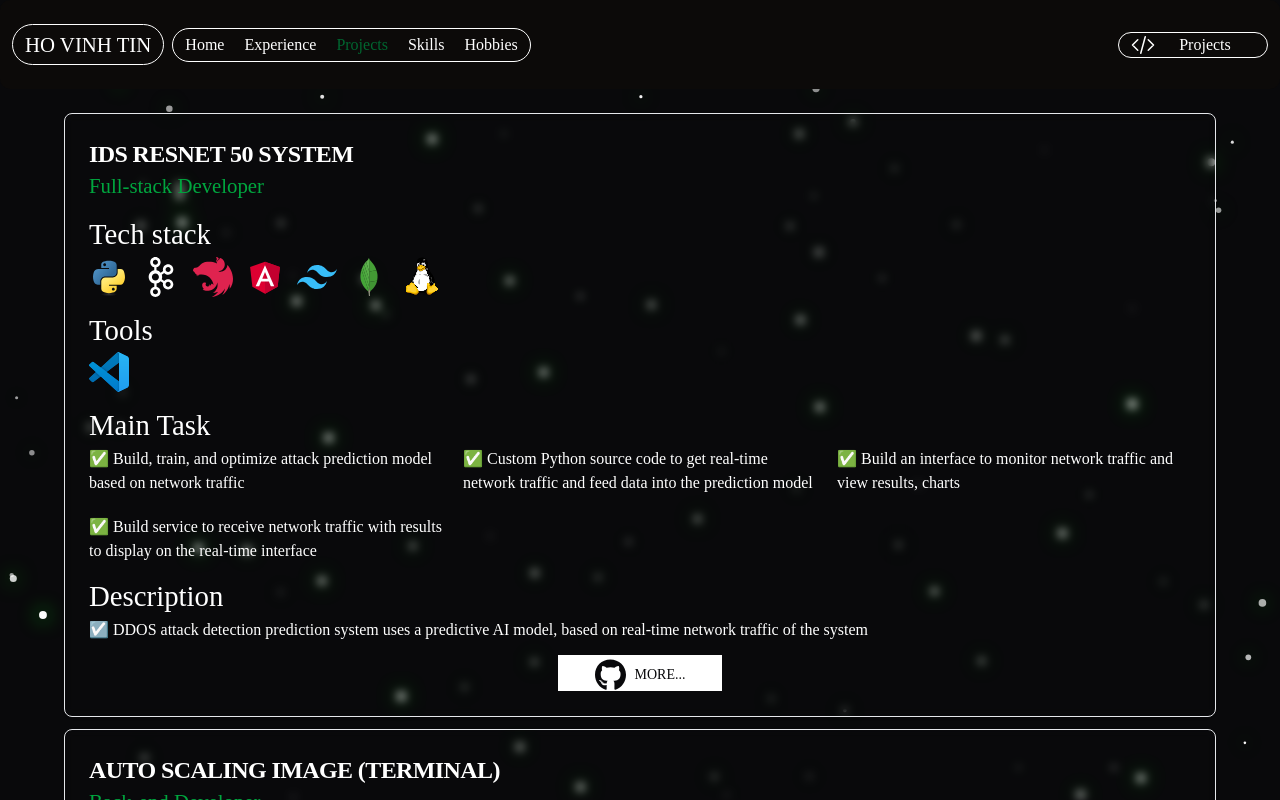
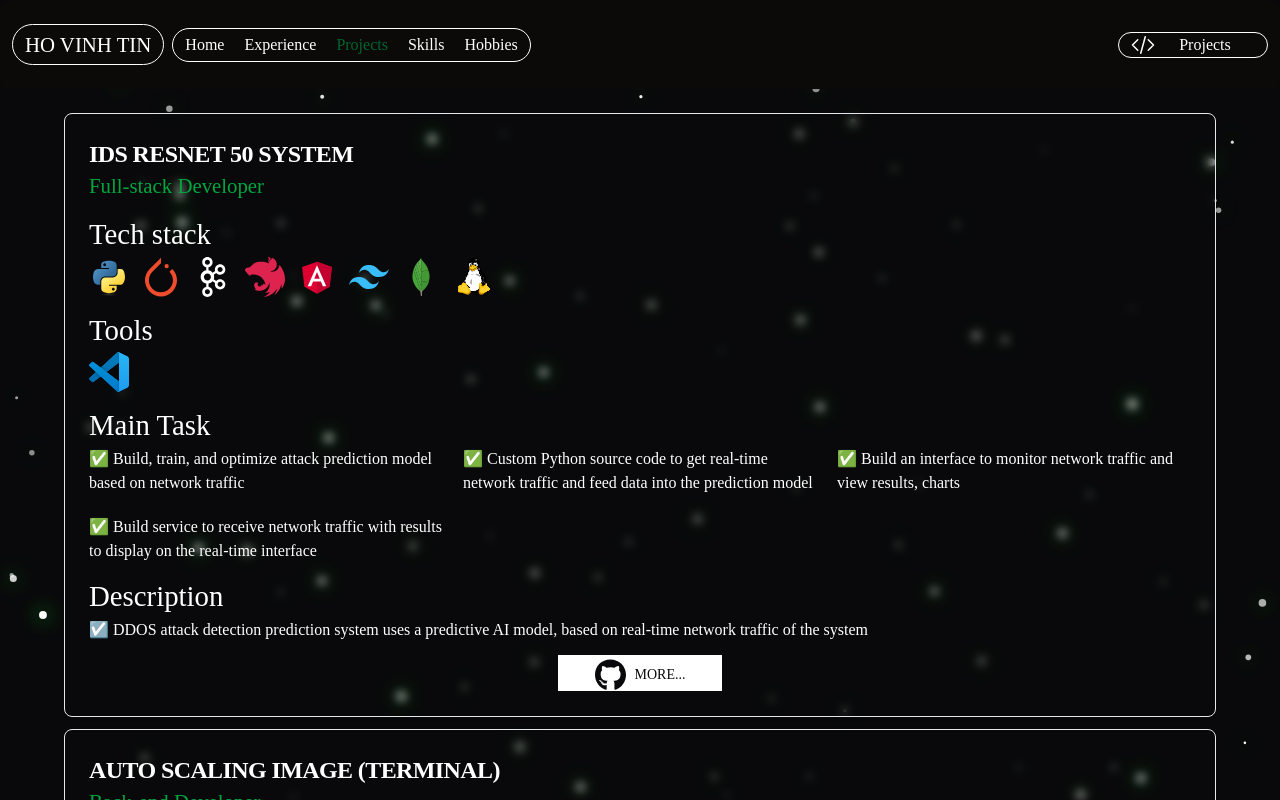
Before and after one commit to VinhTin-AQUA/Portfolio, an Angular app: page /projects in a window 1280 px wide. Shown: the top 800 px of the page. Built offline with nearby package versions, Linux system fonts and the light colour scheme.

Commit message:
add pytorch

```diff
--- /dev/null
+++ b/src/app/components/svgs/pytorch-svg/pytorch-svg.component.html
@@ -0,0 +1,13 @@
+<svg viewBox="0 0 128 128" [class]="classes">
+	<path
+		fill="#EE4C2C"
+		d="M100.1 38.3l-9.2 9.2c15.1 15.1 15.1 39.4 0 54.3-15.1 15.1-39.4 15.1-54.3 0-15.1-15.1-15.1-39.4 0-54.3l24-24 3.4-3.4V2L27.8 38.2C7.7 58.3 7.7 90.8 27.8 111s52.6 20.1 72.4 0c20.1-20.2 20.1-52.5-.1-72.7z"
+	></path>
+	<circle
+		fill="#EE4C2C"
+		transform="rotate(-88.939 82.069 29.398) scale(.99997)"
+		cx="82.1"
+		cy="29.4"
+		r="6.7"
+	></circle>
+</svg>
--- a/src/app/components/svgs/svg/svg.component.html
+++ b/src/app/components/svgs/svg/svg.component.html
@@ -98,6 +98,8 @@
         <app-tailwind-svg [classes]="classes"></app-tailwind-svg>
     } @case('skill'){
         <app-skill-svg [classes]="classes" [fill]="fill" [stroke]="stroke"></app-skill-svg>
+    } @case('pytorch'){
+        <app-pytorch-svg [classes]="classes"></app-pytorch-svg>
     } @default {
         <p class="text-white">Loi</p>
     }
--- a/src/app/components/svgs/svg/svg.component.ts
+++ b/src/app/components/svgs/svg/svg.component.ts
@@ -34,6 +34,7 @@ import { FruitSvgComponent } from '../fruit-svg/fruit-svg.component';
 import { GamingSvgComponent } from '../gaming-svg/gaming-svg.component';
 import { TailwindSvgComponent } from '../tailwind-svg/tailwind-svg.component';
 import { SkillSvgComponent } from '../skill-svg/skill-svg.component';
+import { PytorchSvgComponent } from '../pytorch-svg/pytorch-svg.component';
 
 @Component({
 	selector: 'app-svg',
@@ -73,6 +74,7 @@ import { SkillSvgComponent } from '../skill-svg/skill-svg.component';
         GamingSvgComponent,
         TailwindSvgComponent,
         SkillSvgComponent,
+        PytorchSvgComponent,
 	],
 	templateUrl: './svg.component.html',
 	styleUrl: './svg.component.scss',
--- a/src/app/projects/project-list/projects-list.data.ts
+++ b/src/app/projects/project-list/projects-list.data.ts
@@ -6,6 +6,10 @@ export const projects = [
 		techStackIcons: [
 			{
 				name: 'python',
+				classes: 'w-10 h-10',
+			},
+            {
+				name: 'pytorch',
 				classes: 'w-10 h-10',
 			},
 			{
```
Also changed, not shown: src/app/components/svgs/pytorch-svg/pytorch-svg.component.ts (added, +11 -0 lines), src/app/components/svgs/pytorch-svg/pytorch-svg.component.scss (added).
